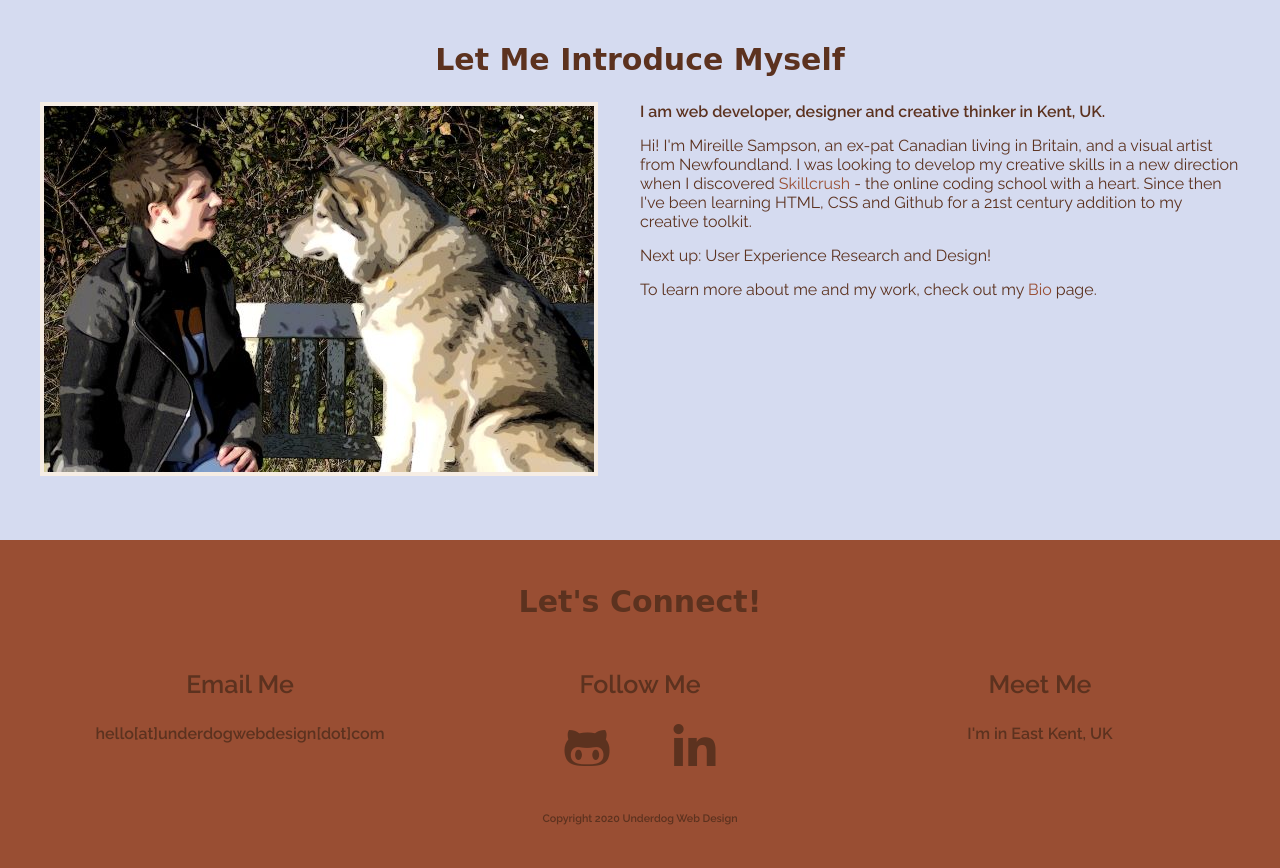
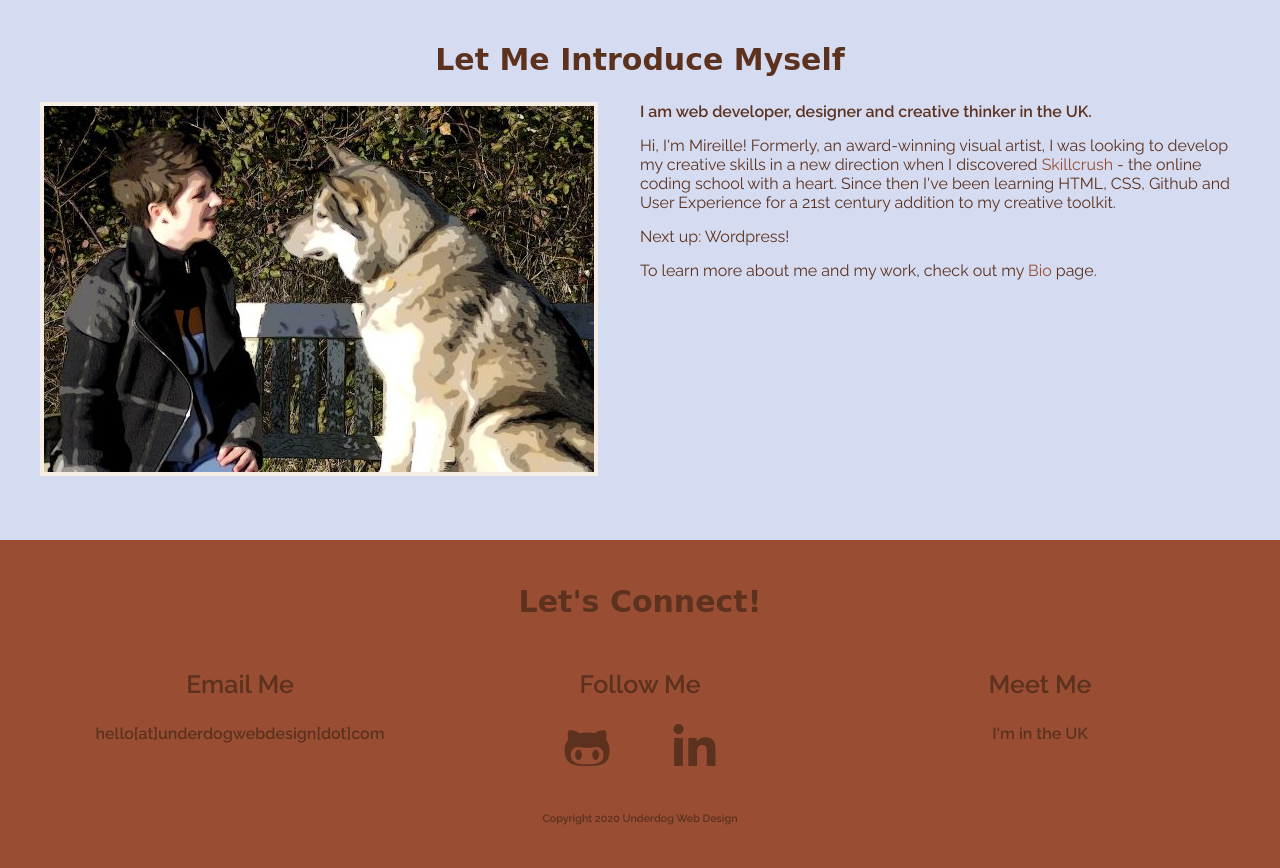
Before and after one commit to mireillesampson/underdogwebdesign-code, a plain HTML site: page index.html in a window 1280 px wide. Shown: the part 1821-2689 px from the top of the page. Drawn offline with Linux system fonts and the light colour scheme; a web font is replaced by a local one.

Commit message:
old-update

```diff
--- a/css/main.css
+++ b/css/main.css
@@ -62,7 +62,7 @@ nav ul li a {
     color: #AFB8E4;
 }
 
-/*****THIS IS THE BODY********/
+/*****THIS IS THE MAIN********/
 
 h2 {
   text-align: center;
--- a/index.html
+++ b/index.html
@@ -43,7 +43,7 @@
         <div class="full-width">
           <h2>My Portfolio</h2>
             <div class="half-width">
-              <a href="http://mireillesampson.com" target="_BLANK"><img src="img/550-jubilee-austen.png" alt="Jubilee Austen Linked Screenshot"/></a>
+              <a href="https://mireillesampson.github.io/jubileeausten/" target="_BLANK"><img src="img/550-jubilee-austen.png" alt="Jubilee Austen Linked Screenshot"/></a>
             </div>
             <div class="half-width">
               <p class="p-right"><strong>Jubilee Austen Website</strong><br>
@@ -83,16 +83,16 @@
           <div class="half-width">
 
 
-            <p class="p-right"><strong>I am web developer, designer and creative thinker in Kent, UK.</strong></p>
+            <p class="p-right"><strong>I am web developer, designer and creative thinker in the UK.</strong></p>
 
 
 
-            <p class="p-right">Hi! I'm Mireille Sampson, an ex-pat Canadian living in Britain, and a visual artist from Newfoundland.
+            <p class="p-right">Hi, I'm Mireille! Formerly, an award-winning visual artist,
               I was looking to develop my creative skills in a new direction when I discovered <a href="https://skillcrush.com" target="_BLANK">Skillcrush</a> -
-              the online coding school with a heart. Since then I've been learning HTML, CSS and Github for a 21st century
+              the online coding school with a heart. Since then I've been learning HTML, CSS, Github and User Experience for a 21st century
               addition to my creative toolkit.</p>
 
-              <p class="p-right">Next up: User Experience Research and Design!</p>
+              <p class="p-right">Next up: Wordpress!</p>
 
               <p class="p-right"> To learn more about me and my work, check out my <a href="bio/index.html">Bio</a> page.</p>
           </div>
@@ -117,7 +117,7 @@
           </div>
           <div class="third-width">
             <h3>Meet Me</h3>
-            <p><strong>I'm in East Kent, UK</strong></p>
+            <p><strong>I'm in the UK</strong></p>
           </div>
           <h6>Copyright 2020 Underdog Web Design</h6>
         </div>
```
Also changed, not shown: bio/index.html (+2 -5 lines), img/frankie-bushes.jpg (deleted).
